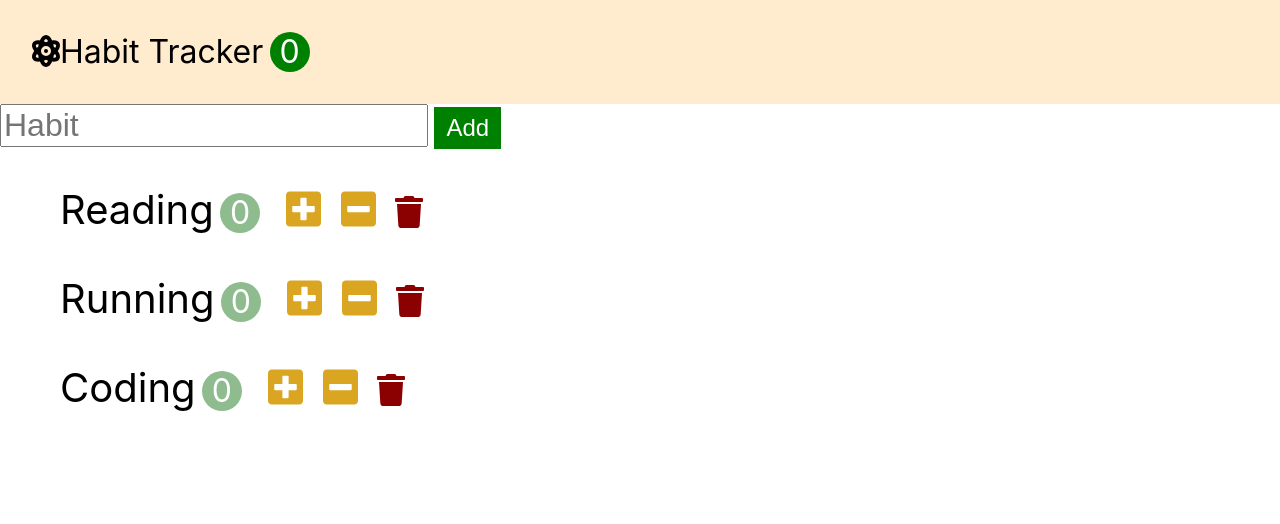
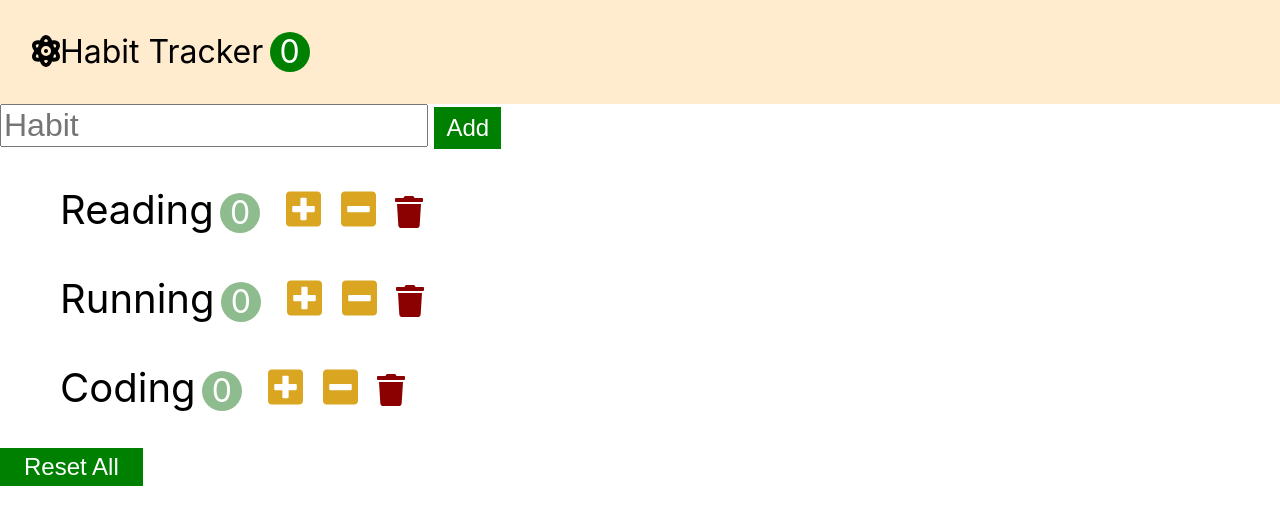
Before and after one commit to monty420420/React_template, a React (Create React App) app: page / in a window 1280 px wide. Shown: the top 524 px of the page. Built offline with nearby package versions, Linux system fonts and the light colour scheme.

Commit message:
habits_reset

```diff
--- a/src/App.jsx
+++ b/src/App.jsx
@@ -40,6 +40,14 @@
   this.setState({ habits: habits });
 };
 
+handleReset = () => {
+  const habits = this.state.habits.map(habit => {
+    habit.count = 0;
+    return habit;
+  })
+  this.setState({ habits });
+}
+
 
   render() {
     return (
@@ -51,6 +59,7 @@
      onDecrement={this.handleDecrement}
      onDelete={this.handleDelete}
      onAdd={this.handleAdd}
+     onReset={this.handleReset}
     />
     </>
     );
--- a/src/components/habits.jsx
+++ b/src/components/habits.jsx
@@ -21,6 +21,7 @@
         this.props.onAdd(name);
     }
 
+
     render() {
 
         return (
@@ -38,6 +39,7 @@
                         />
                     ))}
             </ul>
+            <button className="habits-reset" onClick={this.props.onReset}>Reset All</button>
         </>
 
         );
```
